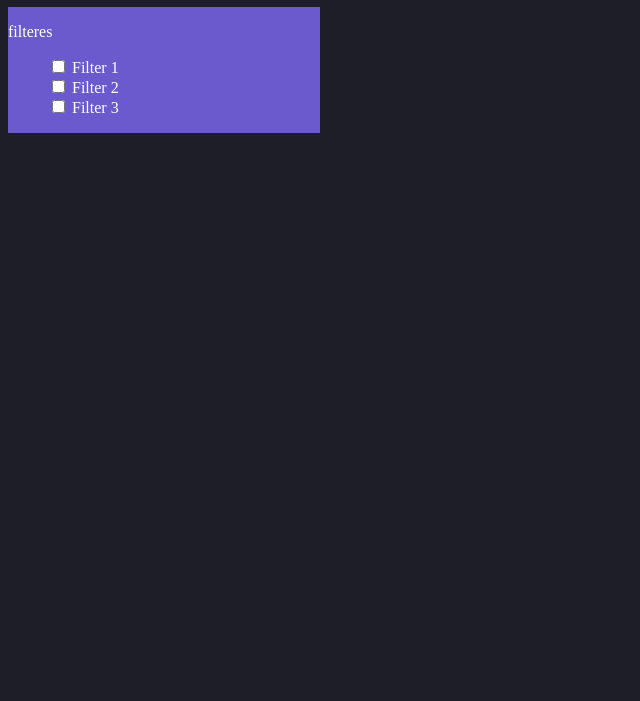
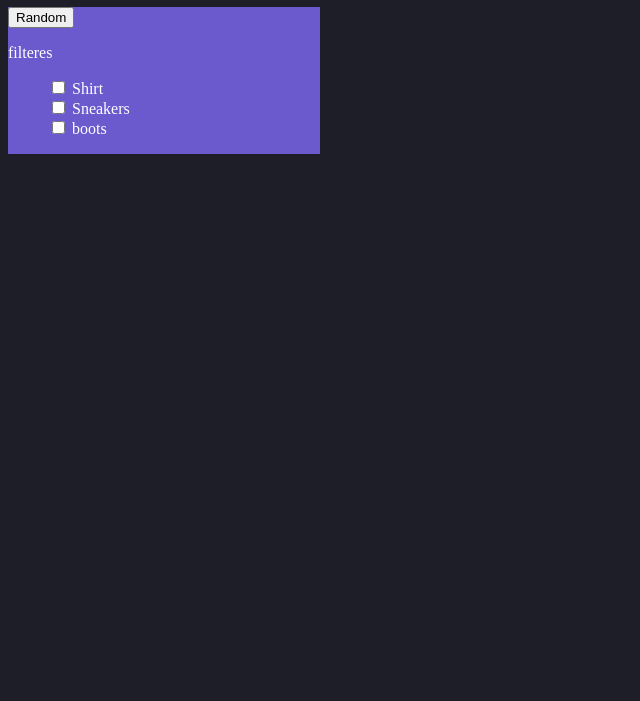
Before and after one commit to Agonzalz/virtual_closet, a plain HTML site: page closet/inventory.html in a window 1280 px wide. Shown: the part 99-800 px from the top of the page, without its empty margins (0-640 px from the left). Drawn offline with Linux system fonts and the light colour scheme.

Commit message:
change filter name

```diff
--- a/closet/inventory.html
+++ b/closet/inventory.html
@@ -14,19 +14,20 @@
     <h1>Your Closet</h1>
     <div class="container">
         <div class="sidebar">
+            <button id="randomButton">Random</button>
             <p>filteres</p>
             <ul style="list-style-type: none;">
                 <li>
-                    <input type="checkbox" id="filter1" name="filter1">
-                    <label for="filter1">Filter 1</label>
+                    <input type="checkbox" id="filter-shirt" class = "filter-type" value="shirt">
+                    <label for="filter-shirt">Shirt</label>
                 </li>
                 <li>
-                    <input type="checkbox" id="filter2" name="filter2">
-                    <label for="filter2">Filter 2</label>
+                    <input type="checkbox" id="filter-shoes" class="filter-type" value="sneakers">
+                    <label for="filter-shoes">Sneakers</label>
                 </li>
                 <li>
-                    <input type="checkbox" id="filter3" name="filter3">
-                    <label for="filter3">Filter 3</label>
+                    <input type="checkbox" id="filter-boots" class="filter-type" value="boots">
+                    <label for="filter-boots">boots</label>
                 </li>
             </ul>
         </div>
```
